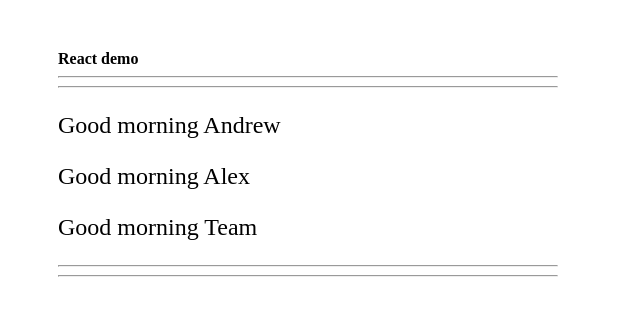
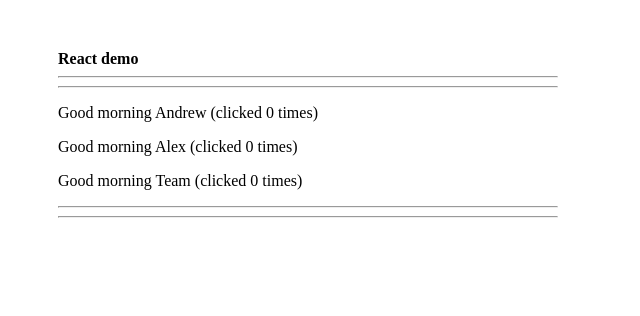
Before and after one commit to spriggsy83/basic-react-demo, a React (Create React App) app: page / in a window 1280 px wide. Shown: the top 316 px of the page, without its empty margins (0-640 px from the left). Built offline with nearby package versions, Linux system fonts and the light colour scheme.

Commit message:
7 Interaction and state updates

```diff
--- a/src/App.jsx
+++ b/src/App.jsx
@@ -12,10 +12,10 @@ const App = () => {
 };
 
 const SayHello = (props) => {
-  const hour = new Date().getHours();
+  let [counter, updateCounter] = React.useState(0);
   return (
-    <p style={{ fontSize: 'x-large' }}>
-      Good {hour < 12 ? 'morning' : 'afternoon'} {props.name}
+    <p onClick={() => updateCounter(counter + 1)}>
+      Good morning {props.name} (clicked {counter} times)
     </p>
   );
 };
```
